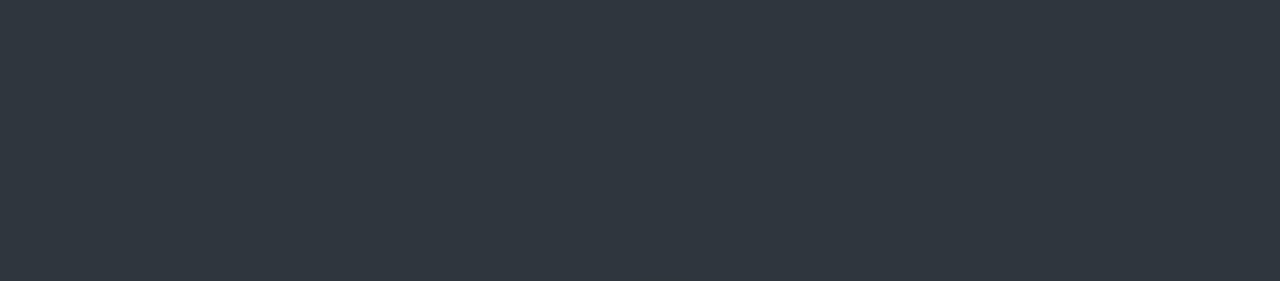
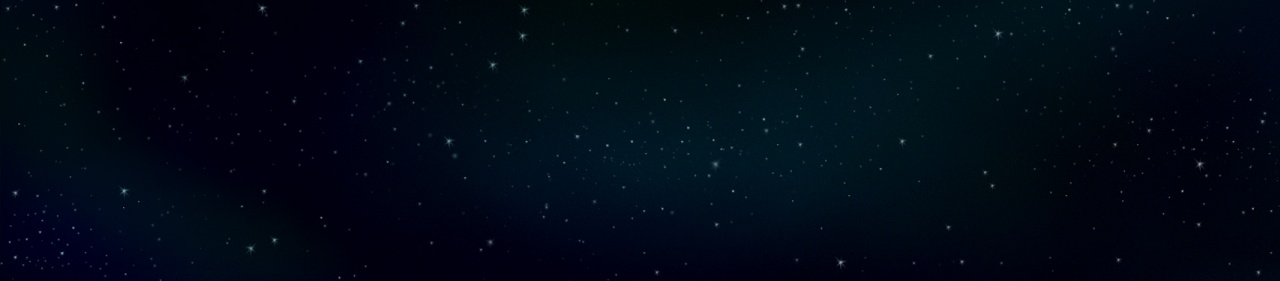
Before and after one commit to Lakshya-GG/Web-Development-Toolkit, a plain HTML site: page Digital-Clock/index.html in a window 1280 px wide. Shown: the top 281 px of the page. Drawn offline with Linux system fonts and the light colour scheme.

Commit message:
Update index.html

```diff
--- a/Digital-Clock/index.html
+++ b/Digital-Clock/index.html
@@ -10,6 +10,11 @@
 </head>
 
 <body>
+    <style>
+        body {
+          background-image: url('bg2.jpg');
+        }
+        </style>
     <div class="time">
         <div class="circle" style="--clr: #e76f51">
             <div class="dot hr_dot"></div>
```
